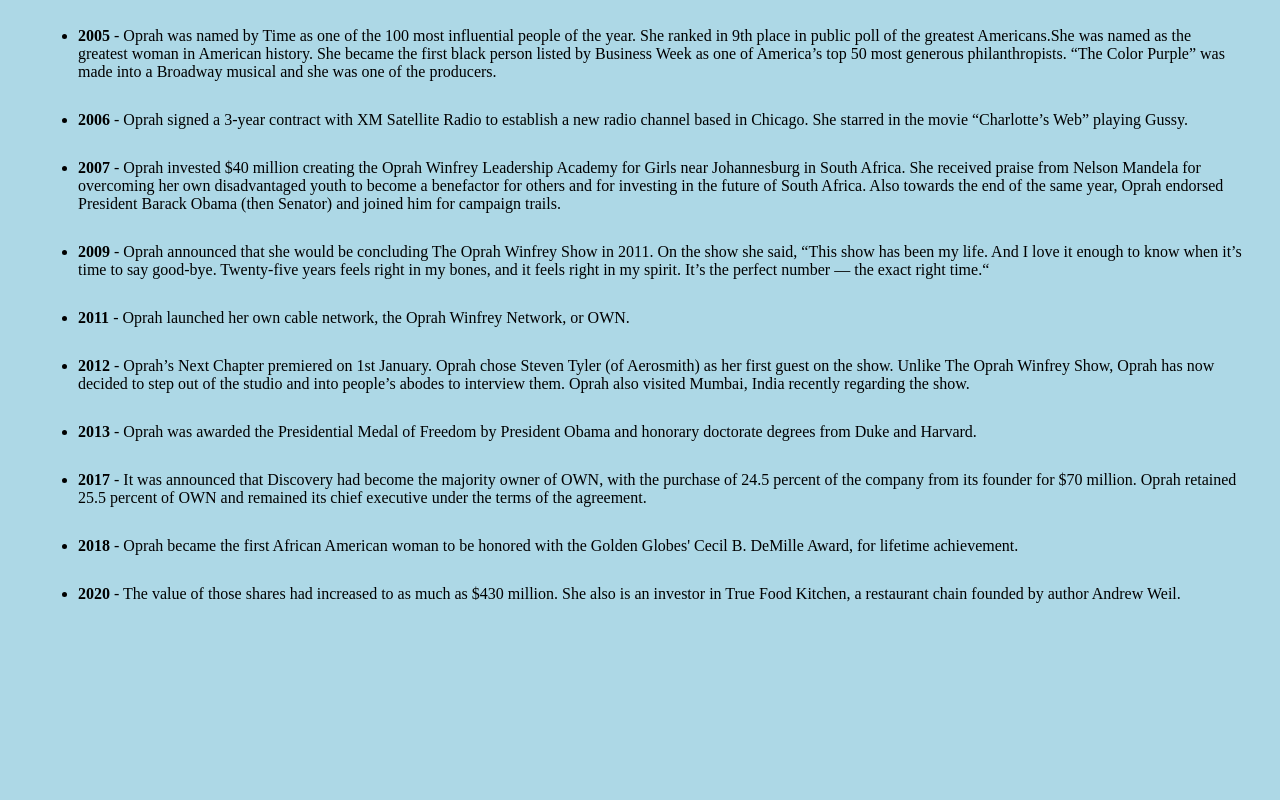
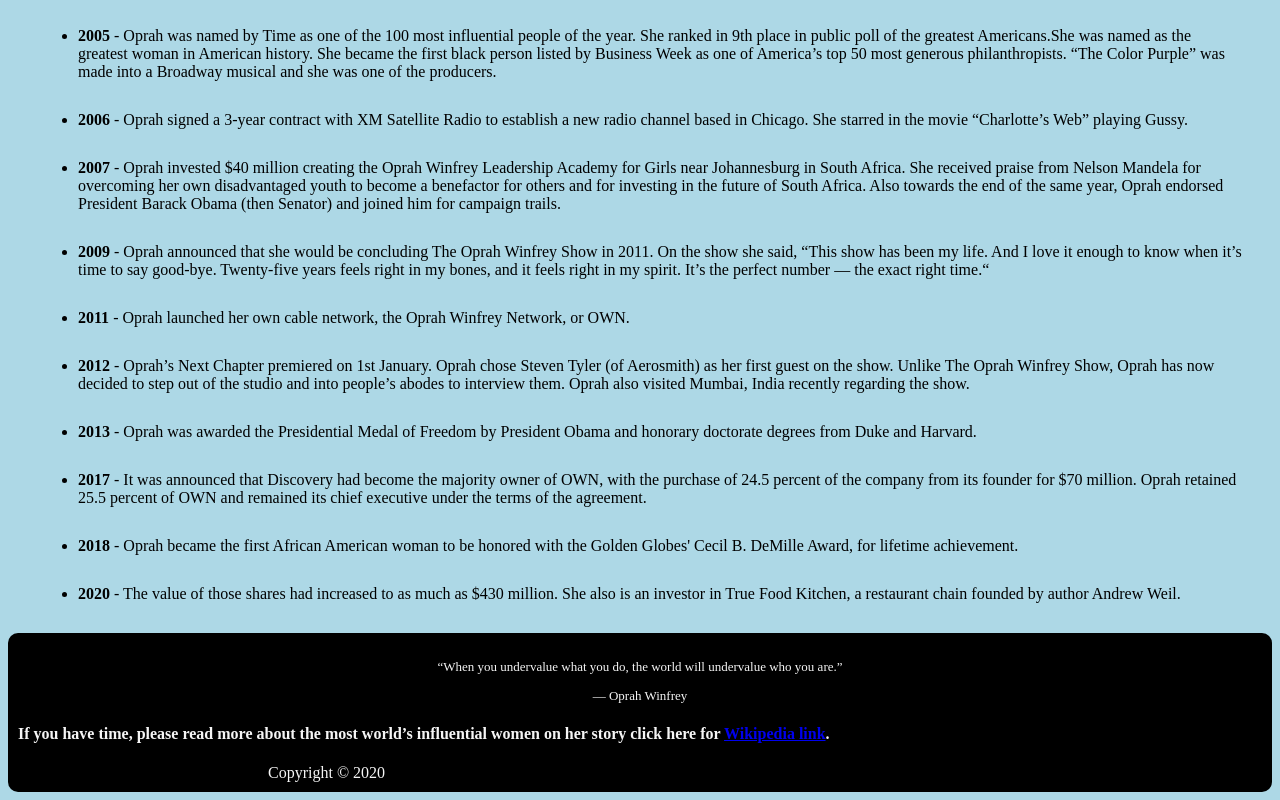
Before and after one commit to Debas-31/Tribute-Page, a plain HTML site: page index.html in a window 1280 px wide. Shown: the part 2352-3152 px from the top of the page. Before the commit the page ends 2985 px from the top, so only its background shows below. Drawn offline with Linux system fonts and the light colour scheme.

Commit message:
added footer to the index and style files

```diff
--- a/index.html
+++ b/index.html
@@ -78,5 +78,12 @@
         <div>
 
  </body>
-
+ <footer>
+      <blockquote>
+        <p align = "center" >“When you undervalue what you do, the world will undervalue who you are.”</p>
+        <p align = "center">― Oprah Winfrey </p>
+      </blockquote>
+        <h4 class="tribute-link"> If you have time, please read more about the most world’s influential women on her story click here for <a id="tribute-link" href="https://en.wikipedia.org/wiki/Oprah_Winfrey" target="_blank"> Wikipedia link</a>.</h4>
+        <span id="copyright">Copyright &#169; 2020 </span>
+ </footer>
 </html>
--- a/style.css
+++ b/style.css
@@ -29,3 +29,13 @@
   color: #000000;
   margin: 30px;
 }
+
+footer {
+  padding: 10px;
+  background-color: black;
+  border-radius: 10px;
+  color: whitesmoke;
+}
+span {
+  margin-left: 250px;
+}
```
